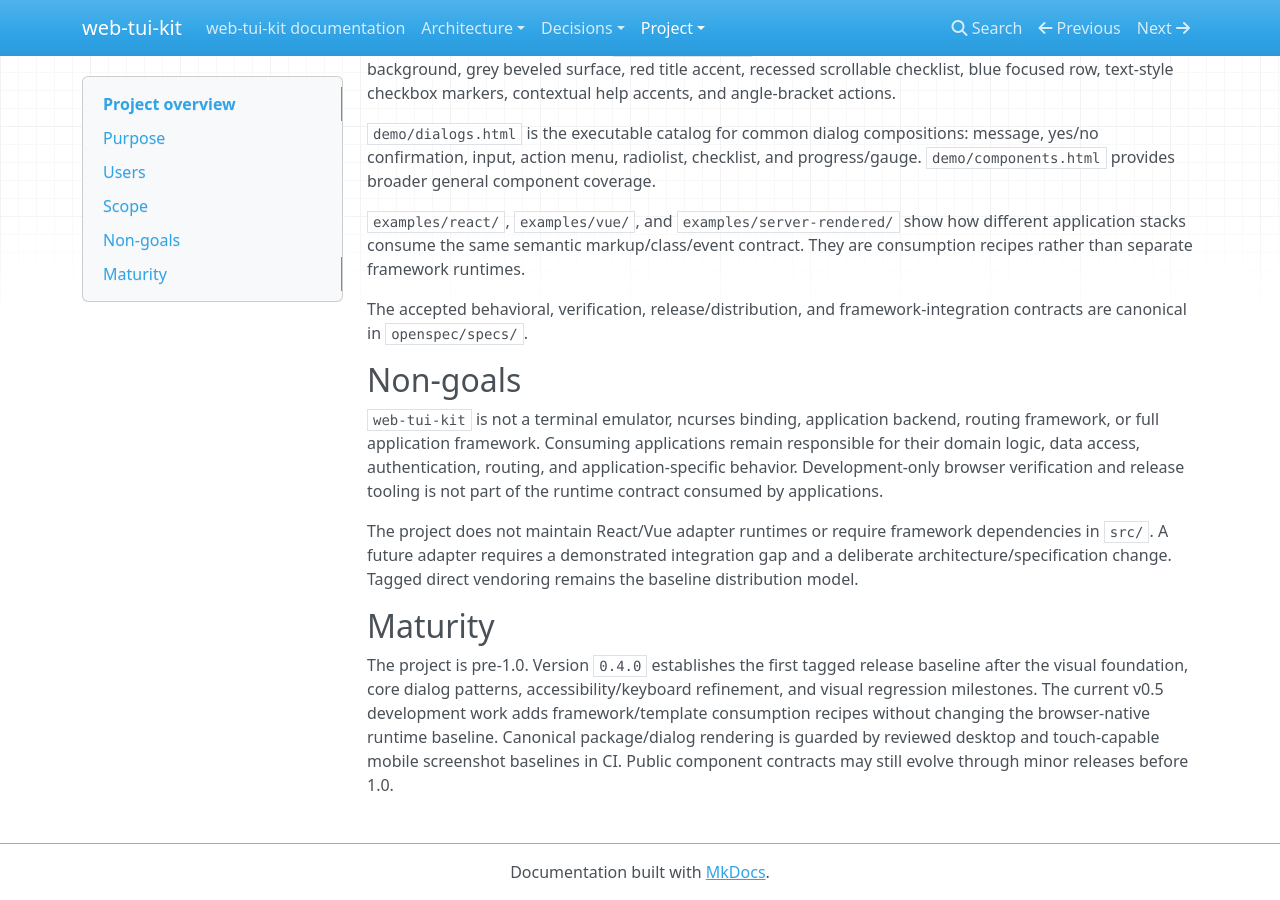
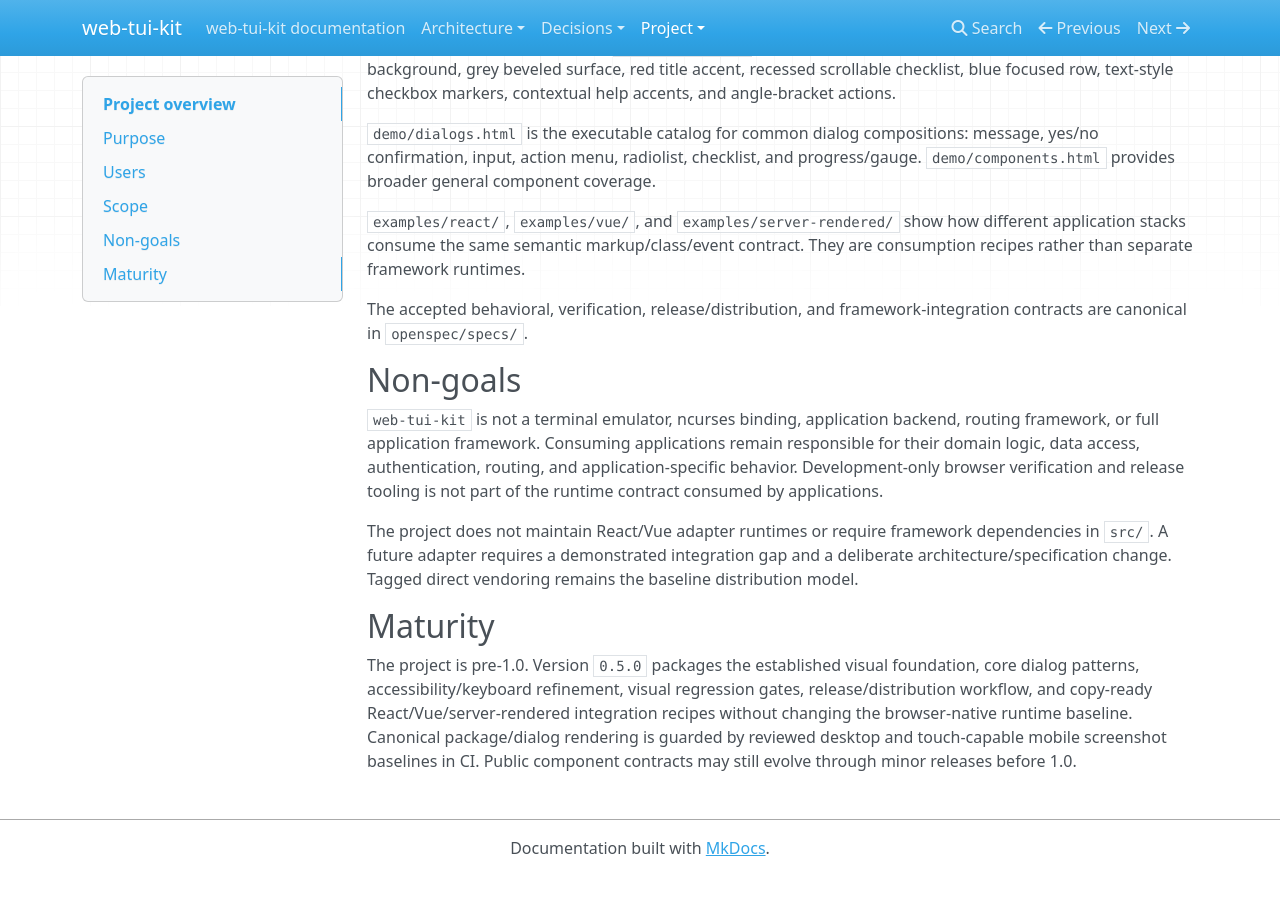
Before and after one commit to 1990jk1990/web-tui-kit, an MkDocs documentation site: the page built from docs/project/overview.md, in a window 1280 px wide and 900 px high, scrolled down 617 px. Built offline with MkDocs 1.6.1, drawn with Linux system fonts in a browser that asks for light colours; nearby versions of some CDN libraries; after the commit the page ends 1493 px from its top, so only the background shows below that.

Commit message:
docs: describe 0.5.0 project maturity

```diff
--- a/docs/project/overview.md
+++ b/docs/project/overview.md
@@ -32,4 +32,4 @@ The project does not maintain React/Vue adapter runtimes or require framework de
 
 ## Maturity
 
-The project is pre-1.0. Version `0.4.0` establishes the first tagged release baseline after the visual foundation, core dialog patterns, accessibility/keyboard refinement, and visual regression milestones. The current v0.5 development work adds framework/template consumption recipes without changing the browser-native runtime baseline. Canonical package/dialog rendering is guarded by reviewed desktop and touch-capable mobile screenshot baselines in CI. Public component contracts may still evolve through minor releases before 1.0.
+The project is pre-1.0. Version `0.5.0` packages the established visual foundation, core dialog patterns, accessibility/keyboard refinement, visual regression gates, release/distribution workflow, and copy-ready React/Vue/server-rendered integration recipes without changing the browser-native runtime baseline. Canonical package/dialog rendering is guarded by reviewed desktop and touch-capable mobile screenshot baselines in CI. Public component contracts may still evolve through minor releases before 1.0.
```
